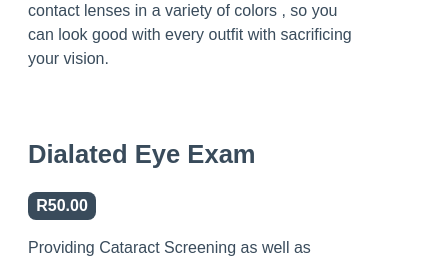
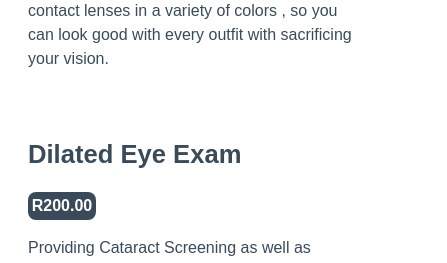
Before and after one commit to AustinMaturure/sylkamohle, a React (Vite) app in the folder sylkemohle/: page / in a window 390 px wide. Shown: the part 1480-1743 px from the top of the page, 447 px wide, since content can reach past the window. Built offline with nearby package versions, Linux system fonts and the light colour scheme; a web font is replaced by a local one.

Commit message:
fixed mobile html width

```diff
--- a/sylkemohle/src/Hero.css
+++ b/sylkemohle/src/Hero.css
@@ -288,7 +288,7 @@ transition: opacity 1.5s ease-in ;
 
 @keyframes pulse{
   from {
-    background-color: rgba(255, 255, 255, 0.338);
+    background-color: rgb(255, 255, 255);
   }
   to{
     background-color: rgb(255, 255, 255);
--- a/sylkemohle/src/Hero.jsx
+++ b/sylkemohle/src/Hero.jsx
@@ -71,8 +71,8 @@ function Hero() {
   </div>
 
   <div className='service-card' id='card-3'>
-    <h2 className='service-title'>Dialated Eye Exam</h2>
-    <p className='service-price'>R50.00</p>
+    <h2 className='service-title'>Dilated Eye Exam</h2>
+    <p className='service-price'>R200.00</p>
     <p className='service-description'>
       Providing Cataract Screening as well as dialted eye exams.
       Addressing issues such as eye coordination and focusing problems.
--- a/sylkemohle/src/SpectacleCarousel.jsx
+++ b/sylkemohle/src/SpectacleCarousel.jsx
@@ -66,7 +66,7 @@ const SpectacleCarousel = () => {
             <button className="try-it-btn" onClick={handleClick}>
               TRY IT
             </button>
-               <FontAwesomeIcon icon={faArrowLeft} className="left-icon"/> click me
+               <FontAwesomeIcon icon={faArrowLeft} className="left-icon"/>click me
           </h3>
         </div>
 
--- a/sylkemohle/src/index.css
+++ b/sylkemohle/src/index.css
@@ -64,3 +64,7 @@ button:hover {
   button {
     background-color: #f9f9f9;
   }
+
+  html, body {
+    overflow-x: hidden;
+}
```
